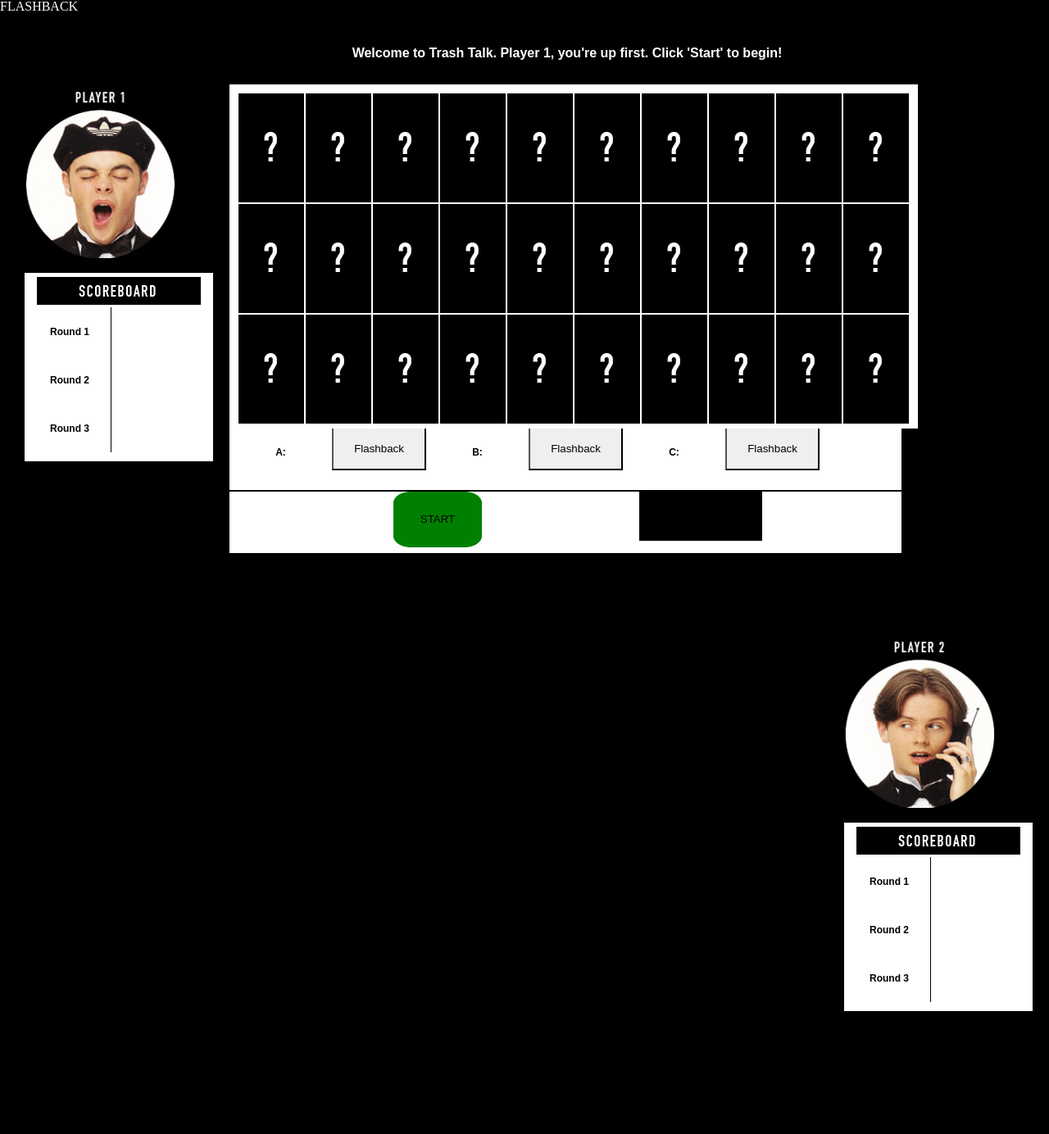
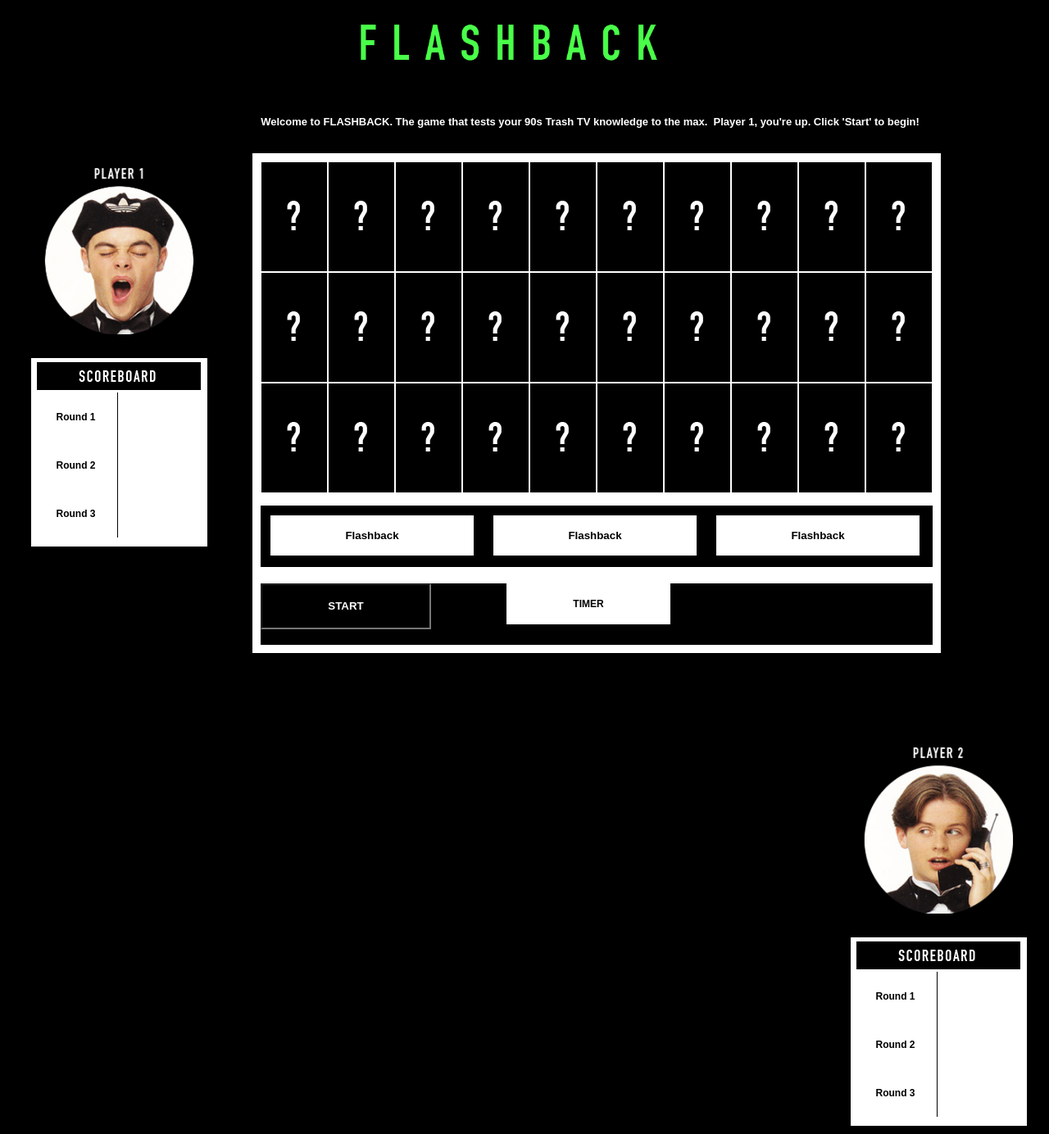
Before and after one commit to emilyinglis/wdi16-project-1, a PHP site: page / in a window 1280 px wide. Shown: the whole page at 82% size. Before the commit the page ends 1234 px from the top, so only its background shows below. Run offline with PHP 8.4, Linux system fonts and the light colour scheme.

Commit message:
Further improvements to html/css

```diff
--- a/css/style.css
+++ b/css/style.css
@@ -8,63 +8,24 @@ body {
   list-style-type: none;
 }
 
-/*body:before, body:after {
-    content: "";
-    position: fixed;
-    left: 0;
-    right: 0;
-    height: 50px;
-}
-body:before {
-    top: 0;
-    background: url("../images/tv-top.png");
-    background-size: 100%;
-    background-repeat: no-repeat;
-}
-body:after {
-    bottom: 0;
-    background: url("../images/tv-bottom.png");
-    background-size: 100%;
-    background-repeat: no-repeat;*/
-}
 
-/*body:left{
-  left: 0;
-  background: url("../images/tv-left.png");
-  background-size: 100%;
-  background-repeat: no-repeat;
-}*/
 
-/*body:right{
-  left: 0;
-  background: url("../images/tv-right.png");
-  background-size: 100%;
-  background-repeat: no-repeat;
-}*/
-/*
-body {
-    border-left: 10px solid red;
-    border-right: 10px solid red;
-}*/
-
-/*
 header {
-/*  background: black;*/
-/*  background: url("../images/flashback-title.png");
-  background-repeat: no-repeat;
-  background-size: 20%;
-  color: black;
+  background: black;
+  background: url("../images/flashback-title.png") no-repeat center;
+  background-size: 40%;
   height: 100px;
   text-align: center;
-  line-height: 100px;*/
-/*  border-bottom: 1px solid rgba(0,0,0,0.15);*/
+  line-height: 100px;
+  border-bottom: 1px solid rgba(0,0,0,0.15);
+}
 
 li {
   list-style-type: none;
 }
 
 #playerOne {
-  margin: 87px 10px 10px 20px;
+  margin: 87px 38px 10px 20px;
   float: left;
   width: 250px;
 }
@@ -73,11 +34,11 @@ li {
   padding: 5px;
   margin-left: auto;
   margin-right: auto;
+  margin-bottom: 20px;
   width: 220px;
   height: 220px;
-  background: url("../images/player-1-pic.png");
+  background: url("../images/player-1-pic.png") no-repeat center;
   background-size: 80%;
-  background-repeat: no-repeat;
   color: black;
   text-align: center;
 }
@@ -87,7 +48,7 @@ li {
   padding: 5px;
   margin-left: auto;
   margin-right: auto;
-  width: 220px;
+  width: 205px;
   height: 220px;
   background: white;
   color: black;
@@ -128,6 +89,8 @@ li {
   width: 90px;
   height: 51px;
   border: none;
+  text-align: center;
+  font-weight: bold;
 }
 
 #mainBody {
@@ -136,97 +99,73 @@ li {
   float: left;
 }
 
-/*#display {
-  width: 820px;
-  height: 75px;
-  background: white;
-  border-bottom: 2px solid black;
-  color: black;
-  line-height: 75px;
-  text-align: center;
-}*/
 
 input[type=display] {
   width: 820px;
   height: 75px;
   background: black;
-  border-bottom: 2px solid black;
   color: white;
   line-height: 75px;
   text-align: center;
   border: none;
   font-family: sans-serif;
-  font-size: 16px;
+  font-size: 13px;
   font-weight: bold;
 }
 
 #roundOptions {
   width: 820px;
   height: 75px;
-  background: white;
-  border-bottom: 2px solid black;
+  border: 10px solid white;
+  background: black;
+  color: white;
+  line-height: 75px;
+  text-align: center;
+}
+
+.answer {
+  background-color: white;
+  color: black;
+  line-height: 43px;
+  text-align: center;
+  font-weight: bold;
+  padding: 3px;
+  margin: 0 auto;
+  width: 250px;
+  height: 51px;
+  border: 1px solid black;
+  margin: 11px;
+}
+
+/*exact same as above*/
+#startAndTimer {
+  width: 820px;
+  height: 75px;
+  border: 10px solid white;
+  background: black;
   color: black;
   line-height: 75px;
   text-align: center;
 }
 
-.optionButtons {
-  background-color: white;
-  color: black;
-  line-height: 49px;
-  text-align: center;
-  padding: 5px;
-  margin: 0 auto;
-  width: 115px;
-  height: 49px;
-  float: left;
-}
-
-input[type=button] {
-  padding: 3px;
-  margin: 0 auto;
-  width: 115px;
-  height: 51px;
-  border-top: 0px;
-  float: left;
-}
-
-#startAndTimer {
-  width: 820px;
-  height: 75px;
-  background: white;
-  border-bottom: 2px solid black;
-  color: black;
-  line-height: 75px;
-  text-align: center;
-}
-
-#startTimerContainer {
-  width: 400px;
-  height: 75px;
-  margin-left: 200px;
-  margin-right: 200px;
-}
-
 input[type=startButton] {
-  padding: 3px;
-  background: green;
-  border: 1px solid green;
-  border-radius: 20%;
-  width: 100px;
-  height: 60px;
+  background: black;
+  width: 200px;
+  height: 50px;
   float: left;
   text-align: center;
-  line-height: 60px;
+  line-height: 50px;
+  font-weight: bold;
+  color: white;
 }
 
 #timer {
-  width: 150px;
-  height: 60px;
-  background-color: black;
-  color: white;
+  width: 200px;
+  height: 50px;
+  background-color: white;
+  color: black;
   text-align: center;
-  line-height: 60px;
+  line-height: 50px;
   margin-left: 300px;
 }
 
@@ -240,13 +179,14 @@ input[type=startButton] {
   padding: 5px;
   margin-left: auto;
   margin-right: auto;
+  margin-bottom: 20px;
   width: 220px;
   height: 220px;
-  background: url("../images/player-2-pic.png");
+  background: url("../images/player-2-pic.png") no-repeat center;
   background-size: 80%;
-  background-repeat: no-repeat;
   color: black;
   text-align: center;
+
 }
 
 
--- a/index.html
+++ b/index.html
@@ -9,7 +9,7 @@
 </head>
 <body>
 
-  <header>FLASHBACK</header>
+  <header></header>
 
   <div id="containerAll">
   <div id="playerOne">
@@ -38,7 +38,7 @@
 
   <div id="mainBody">
 
-    <input type="display" id="display" value="Welcome to Trash Talk. Player 1, you're up first. Click 'Start' to begin!">
+    <input type="display" id="display" value="Welcome to FLASHBACK. The game that tests your 90s Trash TV knowledge to the max.  Player 1, you're up. Click 'Start' to begin!">
 
 
 
@@ -81,30 +81,27 @@
     <div id="roundOptions">
       <li id="optionContainer">
         <ul class="rows">
-          <div class="optionButtons" id="A">A:</div>
+          <div class="optionButtons" id="A"></div>
           <input class="answer" type="button" value="Flashback">
         </ul>
         <ul class="rows">
-          <div class="optionButtons" id="B">B:</div>
+          <div class="optionButtons" id="B"></div>
           <input class="answer" type="button" value="Flashback">
         </ul>
         <ul class="rows">
-          <div class="optionButtons" id="C">C:</div>
+          <div class="optionButtons" id="C"></div>
           <input class="answer" type="button" value="Flashback">
         </ul>
       </li>
     </div>
 
     <div id="startAndTimer">
-      <div id="startTimerContainer">
         <li id="startTimerContainerList">
           <ul class="rows">
             <input type="startButton" id="startButton" value="START">
-            <!-- <div id="timer">TIMER</div>     -->
-            <div id="timer"></div>
+            <div id="timer">TIMER</div>
           </ul>
         </li>
-      </div>
     </div>
 
   </div>
```
